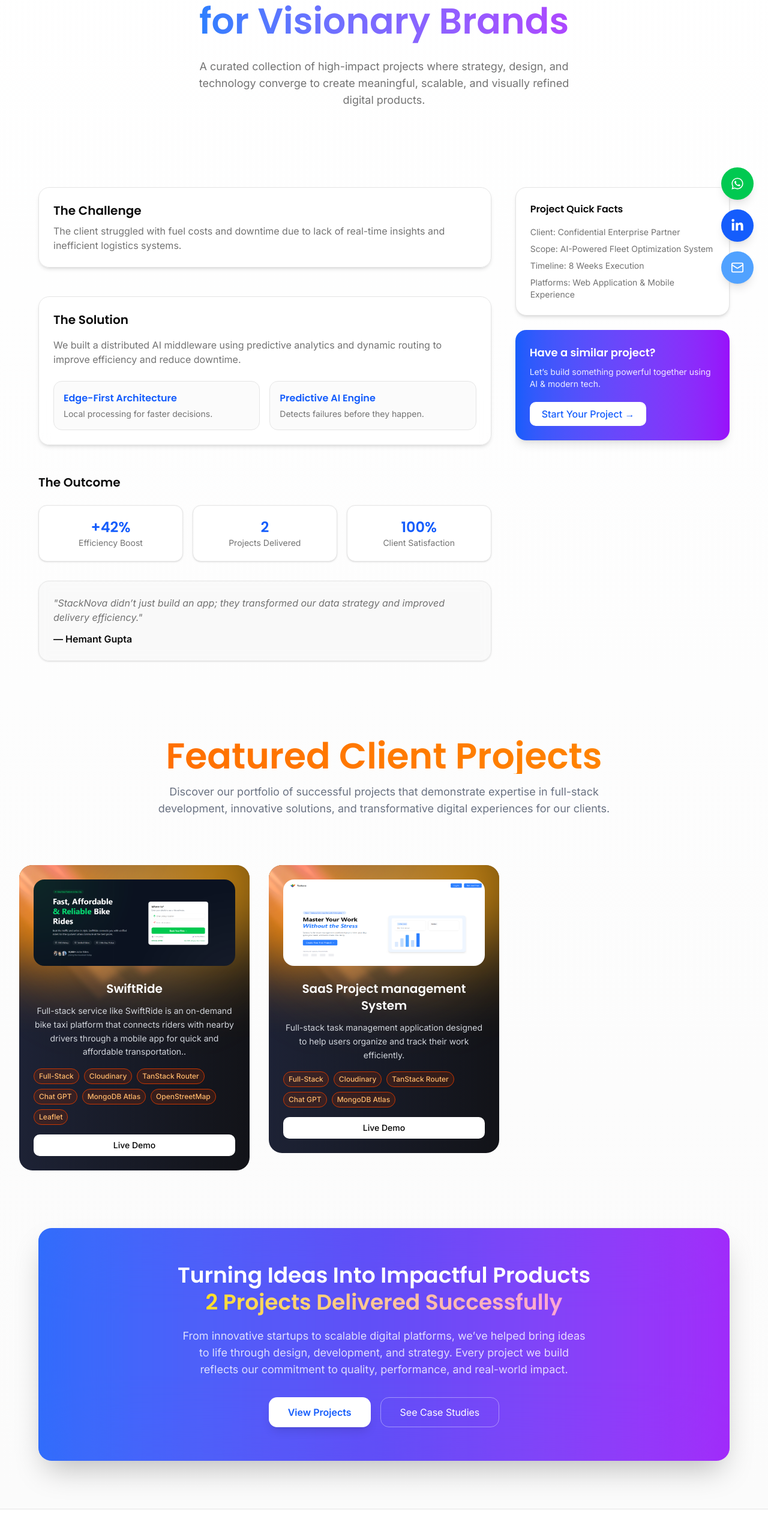
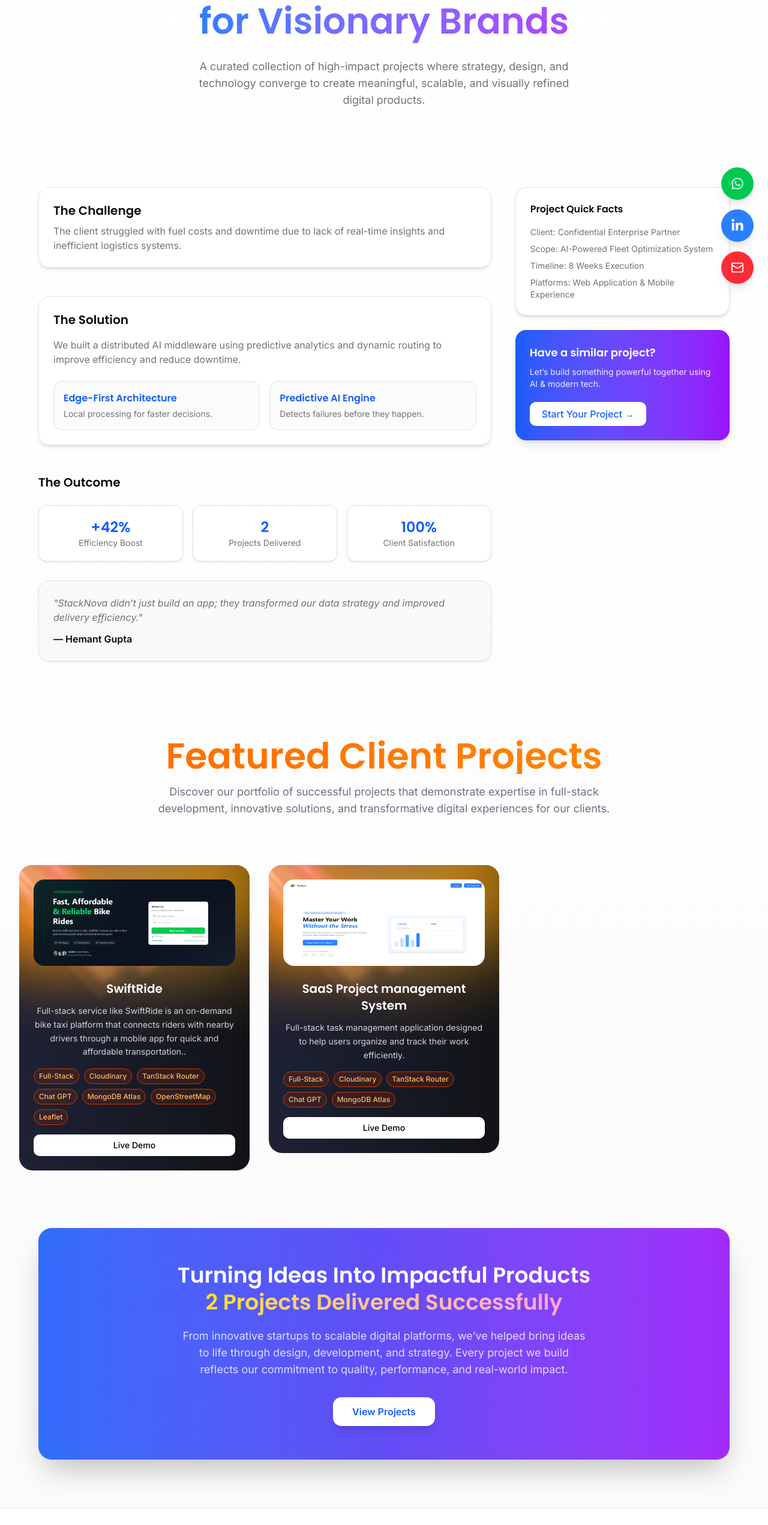
Before and after one commit to hemantgupta98/StackNova, a Next.js app in the folder frontend/: page /src/projects in a window 1280 px wide. Shown: the part 255-2797 px from the top of the page at 60% size. Built offline with nearby package versions, Linux system fonts and the light colour scheme.

Commit message:
Work on updation or changes ui part

```diff
--- a/frontend/app/src/projects/page.tsx
+++ b/frontend/app/src/projects/page.tsx
@@ -324,9 +324,9 @@ export default function Home() {
                 View Projects
               </button>
 
-              <button className="px-8 py-3 rounded-xl border border-white/40 text-white hover:bg-white/10 transition-all duration-300">
+              {/**<button className="px-8 py-3 rounded-xl border border-white/40 text-white hover:bg-white/10 transition-all duration-300">
                 See Case Studies
-              </button>
+              </button> */}
             </div>
           </div>
         </motion.div>
--- a/frontend/components/ui/floatmessage.tsx
+++ b/frontend/components/ui/floatmessage.tsx
@@ -11,7 +11,7 @@ export default function FloatingActions() {
         href="https://wa.me/919867742834?text=Hello%20StackNova%2C%20I%20want%20to%20discuss%20a%20project"
         target="_blank"
         rel="noopener noreferrer"
-        className="bg-green-500 hover:bg-green-600 text-white p-4 rounded-full shadow-lg transition"
+        className="bg-green-500 hover:bg-green-600 text-white p-4 rounded-full shadow-lg transform transition-transform duration-200 hover:scale-110 hover:shadow-[0_10px_30px_rgba(34,197,94,0.45)]"
       >
         <FaWhatsapp size={22} />
       </a>
@@ -21,7 +21,7 @@ export default function FloatingActions() {
         href="https://www.linkedin.com/company/stacknova-in"
         target="_blank"
         rel="noopener noreferrer"
-        className="bg-blue-600 hover:bg-blue-700 text-white p-4 rounded-full shadow-lg transition"
+        className="bg-blue-500 hover:bg-blue-600 text-white p-4 rounded-full shadow-lg transform transition-transform duration-200 hover:scale-110 hover:shadow-[0_10px_30px_rgba(34,197,94,0.45)]"
       >
         <FaLinkedinIn size={22} />
       </a>
@@ -31,7 +31,7 @@ export default function FloatingActions() {
         href="https://mail.google.com/mail/?view=cm&fs=1&to=hr.stacknova@gmail.com&su=Project Inquiry&body=Hello StackNova"
         target="_blank"
         rel="noopener noreferrer"
-        className="bg-blue-400 hover:bg-blue-500 text-white p-4 rounded-full shadow-lg transition"
+        className="bg-red-500 hover:bg-red-600 text-white p-4 rounded-full shadow-lg transform transition-transform duration-200 hover:scale-110 hover:shadow-[0_10px_30px_rgba(34,197,94,0.45)]"
       >
         <Mail size={22} />
       </a>
```
